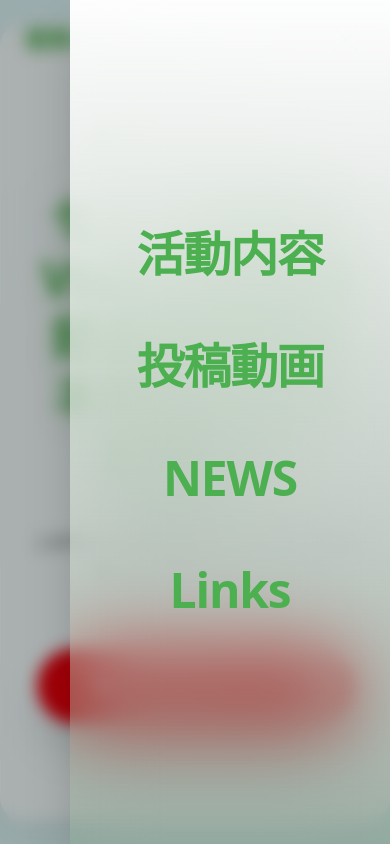
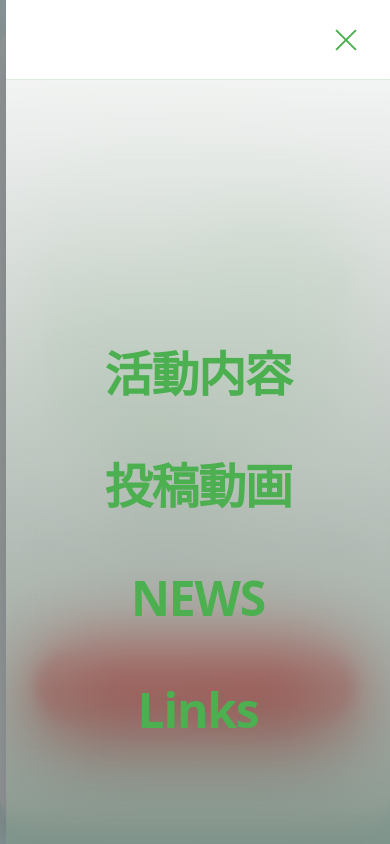
Before and after one commit to kousuke-shikano/negimiya-nextjs, a Next.js app: page / in a window 390 px wide. Both pictures are taken after a click on the button "メニューを開く". Shown: the top 844 px of the page. Built offline with nearby package versions, Linux system fonts and the light colour scheme.

Commit message:
モバイルメニューの調整

```diff
--- a/src/components/Header.tsx
+++ b/src/components/Header.tsx
@@ -8,6 +8,7 @@ export default function Header() {
     const [scrolled, setScrolled] = useState(false)
     const [mobileOpen, setMobileOpen] = useState(false)
 
+    // スクロールで背景変化
     useEffect(() => {
         const handleScroll = () => {
         setScrolled(window.scrollY > 50)
@@ -15,6 +16,18 @@ export default function Header() {
         window.addEventListener('scroll', handleScroll)
         return () => window.removeEventListener('scroll', handleScroll)
     }, [])
+
+    // モバイルメニュー開閉時のスクロールロック
+    useEffect(() => {
+        if (mobileOpen) {
+        document.body.style.overflow = 'hidden'
+        } else {
+        document.body.style.overflow = 'unset'
+        }
+        return () => {
+        document.body.style.overflow = 'unset'
+        }
+    }, [mobileOpen])
 
     const navItems = ['活動内容', '投稿動画', 'NEWS', 'Links']
 
@@ -27,8 +40,9 @@ export default function Header() {
         }`}
         initial={{ y: -100 }}
         animate={{ y: 0 }}
-        transition={{ duration: 0.8, ease: "easeOut" }}
+        transition={{ duration: 0.8, ease: 'easeOut' }}
         >
+        {/* ヘッダー本体 */}
         <div className="max-w-7xl mx-auto px-6 py-5 flex justify-between items-center">
             {/* ロゴ */}
             <motion.h1
@@ -44,20 +58,20 @@ export default function Header() {
                 <a
                 key={item}
                 href={`#${item}`}
-                className="text-lg font-medium text-accent-light hover:text-accent transition-all duration-300 hover:translate-y-[-2px]"
+                className="text-lg font-medium text-accent-light hover:text-accent transition-all duration-300 hover:-translate-y-0.5"
                 >
                 {item}
                 </a>
             ))}
             </nav>
 
-    {/* ハンバーガーボタン（完璧×バージョン） */}
+            {/* ハンバーガーボタン */}
             <button
             className="lg:hidden z-50 relative w-10 h-10"
             onClick={() => setMobileOpen(!mobileOpen)}
             aria-label="メニューを開く"
             >
-        {/* 上の棒 → ×の右上 */}
+            {/* 上の棒 */}
             <motion.span
                 className="absolute top-1/2 left-1/2 -translate-x-1/2 -translate-y-1/2 block w-8 h-0.5 bg-accent origin-center"
                 animate={{
@@ -66,7 +80,7 @@ export default function Header() {
                 }}
                 transition={{ duration: 0.3 }}
             />
-        {/* 中の棒 → 消える */}
+            {/* 中の棒 */}
             <motion.span
                 className="absolute top-1/2 left-1/2 -translate-x-1/2 -translate-y-1/2 block w-8 h-0.5 bg-accent"
                 animate={{
@@ -74,7 +88,7 @@ export default function Header() {
                 }}
                 transition={{ duration: 0.2 }}
             />
-        {/* 下の棒 → ×の左下 */}
+            {/* 下の棒 */}
             <motion.span
                 className="absolute top-1/2 left-1/2 -translate-x-1/2 -translate-y-1/2 block w-8 h-0.5 bg-accent origin-center"
                 animate={{
@@ -86,27 +100,48 @@ export default function Header() {
             </button>
         </div>
 
-    {/* モバイルメニュー（完璧版） */}
+        {/* モバイルメニュー */}
         {mobileOpen && (
             <>
-            {/* 背景オーバーレイ（タップで閉じる＋スクロールロック） */}
+            {/* 背景オーバーレイ */}
             <motion.div
-                className="fixed inset-0 bg-black/30 backdrop-blur-sm lg:hidden z-40"
+                className="fixed inset-0 bg-black/40 backdrop-blur-sm lg:hidden z-40"
                 initial={{ opacity: 0 }}
                 animate={{ opacity: 1 }}
                 exit={{ opacity: 0 }}
                 onClick={() => setMobileOpen(false)}
             />
 
-            {/* 実際のメニュー本体（スライドイン） */}
+            {/* メニュー本体 */}
             <motion.div
-                className="fixed right-0 top-0 bottom-0 w-80 bg-gradient-to-b from-white/98 to-accent/10 backdrop-blur-2xl lg:hidden z-50 shadow-2xl"
-                initial={{ x: "100%" }}
+                className="fixed right-0 top-0 h-full w-full max-w-sm bg-linear-to-b from-white/98 to-accent/10 backdrop-blur-2xl lg:hidden z-50 shadow-2xl"
+                initial={{ x: '100%' }}
                 animate={{ x: 0 }}
-                exit={{ x: "100%" }}
-                transition={{ type: "spring", damping: 28, stiffness: 300 }}
+                exit={{ x: '100%' }}
+                transition={{ type: 'spring', damping: 28, stiffness: 300 }}
             >
-                <div className="flex flex-col items-center justify-center h-full gap-16">
+                {/* 閉じるボタン（ヘッダー下） */}
+                <div className="h-20 bg-white/90 backdrop-blur-xl border-b border-accent/20 flex items-center justify-end px-6">
+                <button
+                    onClick={() => setMobileOpen(false)}
+                    className="relative w-10 h-10"
+                    aria-label="閉じる"
+                >
+                    <motion.span
+                    className="absolute top-1/2 left-1/2 -translate-x-1/2 -translate-y-1/2 block w-7 h-0.5 bg-accent origin-center"
+                    animate={{ rotate: 45 }}
+                    transition={{ duration: 0.3 }}
+                    />
+                    <motion.span
+                    className="absolute top-1/2 left-1/2 -translate-x-1/2 -translate-y-1/2 block w-7 h-0.5 bg-accent origin-center"
+                    animate={{ rotate: -45 }}
+                    transition={{ duration: 0.3 }}
+                    />
+                </button>
+                </div>
+
+                {/* メニュー項目 */}
+                <div className="flex flex-col items-center justify-center h-full pt-20 gap-16">
                 {navItems.map((item, i) => (
                     <motion.a
                     key={item}
@@ -122,16 +157,14 @@ export default function Header() {
                 ))}
                 </div>
             </motion.div>
-            </>
-        )}
 
-        {/* bodyスクロール完全ロック（メニュー開いてる時だけ） */}
-        {mobileOpen && (
+            {/* スクロールロック */}
             <style jsx global>{`
                 body {
                 overflow: hidden !important;
                 }
             `}</style>
+            </>
         )}
         </motion.header>
     )
```
Lines whose indentation alone changed are shown as unchanged.
